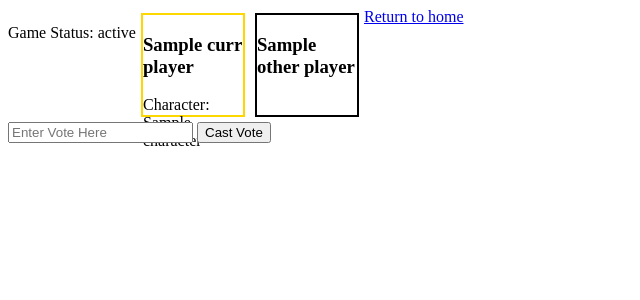
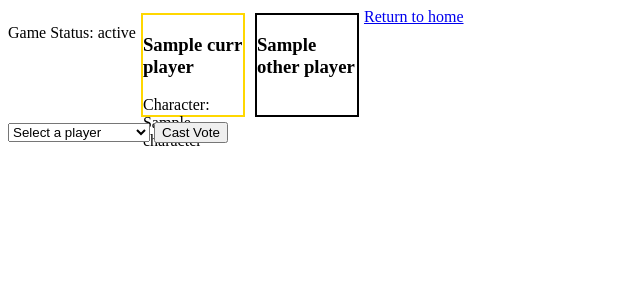
Before and after one commit to alex-law/villagers, a Flask app: template templates/village.html in a window 1280 px wide. Shown: the top 300 px of the page, without its empty margins (0-640 px from the left). Run offline with Flask 3, Linux system fonts and the light colour scheme; the template is opened without the code that fills it: most values are stand-ins (such as "Sample title", 1, 10 or a date in 2020); some libraries are stand-ins or nearby versions.

Commit message:
ready to move onto rounds logic

```diff
--- a/main.py
+++ b/main.py
@@ -23,81 +23,93 @@ db = dbObj(config)
 def home():
     return render_template("home.html", valid='')
 
+
 def checkVotes(_id, player_name):
     while True:
         game = db.collection.find_one({'_id': _id})
-        other_players = [p for p in game['players'] if p['player_name'] != player_name]
-        voted_players = [p for p in other_players if p['vote'] != '']
-        if len(voted_players) > 0:
-            for voted_player in voted_players:
+        other_players = [v for k,v in game['players'].items() if k != player_name]
+        voted_other_players = [p for p in other_players if p['vote'] != '']
+        if len(voted_other_players) > 0:
+            for voted_player in voted_other_players:
                 socketio.emit('update_ui', {'voted_player': voted_player['player_name'], 'borderColor': 'red'})
-            # return
+        #Once all players have voted, then ready to move onto next round
+        voted_players = [k for k,v in game['players'].items() if v['vote'] != '']
+        if len(voted_players) == len(game['players']):
+
+            return
         time.sleep(2)
 
 
-
-@app.route('/update_game', methods=['POST'])
-def update_game():
+@app.route('/castVote', methods=['POST'])
+def castVote():
     if request.is_json:
         data = request.get_json()
         vote = data.get('vote')
+        game, _id = game_logic.getGameFromSession(session, db)
+        players, player_name = player_logic.getPlayersFromSession(session, game)
+        voted_player = players[player_name]
+        voted_player['vote'] = vote
+        result = player_logic.updateMongoPlayer(game, voted_player, db)
         # Process the game_id as needed...
         return jsonify({"success": True, "message": "Game info updated with vote: " + vote})
     else:
         return jsonify({"success": False, "message": "Request body must be JSON."}), 400
 
+
 @app.get("/play")
 def play():
-    _id = ObjectId(session.get('_id', None))
-    player_name = session.get('player_name', None)
-    game = db.collection.find_one({'_id': _id})
-    game['players'] = player_logic.assignCharacters(game['players'])
-    players = game['players']
-    player = [p for p in players if p['player_name'] == player_name]
-    if len(player) > 1:
-        raise Exception('Multiple players in game with same name')
-    other_players = [p for p in players if p['player_name'] != player_name]
-    player = player[0]
+
+    game, _id = game_logic.getGameFromSession(session, db)
+    players, player_name = player_logic.getPlayersFromSession(session, game)
+    players = player_logic.assignCharacters(players)
+    game['players'] = players
+
+    player = players[player_name]
+    other_players = [v for k,v in players.items() if k != player_name]
+
     game['status'] = 'In Progress'
     db.collection.replace_one({'_id': _id}, game)
-
     thread = threading.Thread(target=checkVotes, args=(_id, player_name))
     thread.start()
-
     return render_template("village.html", game=game, curr_player=player, other_players=other_players)
 
 @app.post("/newGame")
 def newGame():
     """This is the landing page for starting a new game"""
-    # Get input details from player
-    player_name, game_id, new_game = getUserInput()
-    # Check to make sure user inputs are all valid, if not alert user
-    success, message = validateInput(player_name, game_id, new_game, db)
-    if not success:
-        return render_template("home.html", valid=message)
-    #Made it past all this so initiate player obj
-    player = player_logic.initialiseDict(player_name)
-    #Start a new game
-    if new_game:
-        game = startNewGame(player, game_id, db)
-        # Save mongo db id and player name to session so we can access later
-        session['_id'] = str(game['_id'])
-        session['player_name'] = player['player_name']
-        return render_template('lobby.html', game=game)
-    #Else get current game
-    else:
-        #Get existing game dict from db
-        game = db.collection.find_one({'game_id': game_id})
-        #Specified user name might already be taken
-        success, message = checkExistingPlayer(player, game)
-        if not success:
-            return render_template("home.html", valid=message)
-        #Update game db with new user and get updated game obj
-        game = startExistingGame(player, game, db)
-        # Save mongo db id and player name to session so we can access later
-        session['_id'] = str(game['_id'])
-        session['player_name'] = player['player_name']
-        return render_template('lobby.html', game=game)
+    # # Get input details from player
+    # player_name, game_id, new_game = getUserInput()
+    # # Check to make sure user inputs are all valid, if not alert user
+    # success, message = validateInput(player_name, game_id, new_game, db)
+    # if not success:
+    #     return render_template("home.html", valid=message)
+    # #Made it past all this so initiate player obj
+    # player = player_logic.initialiseDict(player_name)
+    # #Start a new game
+    # if new_game:
+    #     game = startNewGame(player, game_id, db)
+    #     # Save mongo db id and player name to session so we can access later
+    #     session['_id'] = str(game['_id'])
+    #     session['player_name'] = player['player_name']
+    #     return render_template('lobby.html', game=game)
+    # #Else get current game
+    # else:
+    #     #Get existing game dict from db
+    #     game = db.collection.find_one({'game_id': game_id})
+    #     #Specified user name might already be taken
+    #     success, message = checkExistingPlayer(player, game)
+    #     if not success:
+    #         return render_template("home.html", valid=message)
+    #     #Update game db with new user and get updated game obj
+    #     game = startExistingGame(player, game, db)
+    #     # Save mongo db id and player name to session so we can access later
+    #     session['_id'] = str(game['_id'])
+    #     session['player_name'] = player['player_name']
+    #     return render_template('lobby.html', game=game)
+
+    game = db.collection.find_one({'game_id': '123'})
+    session['_id'] = str(game['_id'])
+    session['player_name'] = 'craig'
+    return render_template('lobby.html', game=game)
 
 if __name__ == '__main__':
     socketio.run(app, debug=True)
--- a/templates/lobby.html
+++ b/templates/lobby.html
@@ -18,7 +18,7 @@
 
         <p class="ui big header">Players {{game['players'] | length}}</p>
         <div class="ui segment">
-            {% for player in game['players'] %}
+            {% for player in game['players'].values() %}
             <p class="ui small header">{{player['player_name']}}</p>
             {% endfor %}
         </div>
--- a/templates/village.html
+++ b/templates/village.html
@@ -8,7 +8,7 @@ $(document).ready(function(){
         // Ensure gameId is not empty
         if(vote) {
             $.ajax({
-                url: '/update_game',
+                url: '/castVote',
                 type: 'POST',
                 contentType: 'application/json',
                 data: JSON.stringify({ vote: vote }),
@@ -97,7 +97,14 @@ $(document).ready(function(){
         {% endfor %}
         <a href="/" class="button">Return to home</a>
     </div>
-    <input type="text" id="vote" placeholder="Enter Vote Here">
+
+    <select id="vote">
+        <option value="" disabled selected>Select a player</option>
+        {% for player in other_players %}
+          <option value="{{ player['player_name'] }}">{{ player['player_name'] }}</option>
+        {% endfor %}
+    </select>
     <button id="voteButton">Cast Vote</button>
+
 </body>
 </html>
--- a/todos.txt
+++ b/todos.txt
@@ -9,3 +9,4 @@
 - make sure can only vote for existing players
 - error check to double check in checkVotes that vote is valid
 - user a drop down for this..
+- once one person presses play, needs to go to play screen for all players
```
Also changed, not shown: logic/game_logic.py (+8 -2 lines), logic/player_logic.py (+25 -5 lines), logic/settup/start_game.py (+4 -7 lines).
